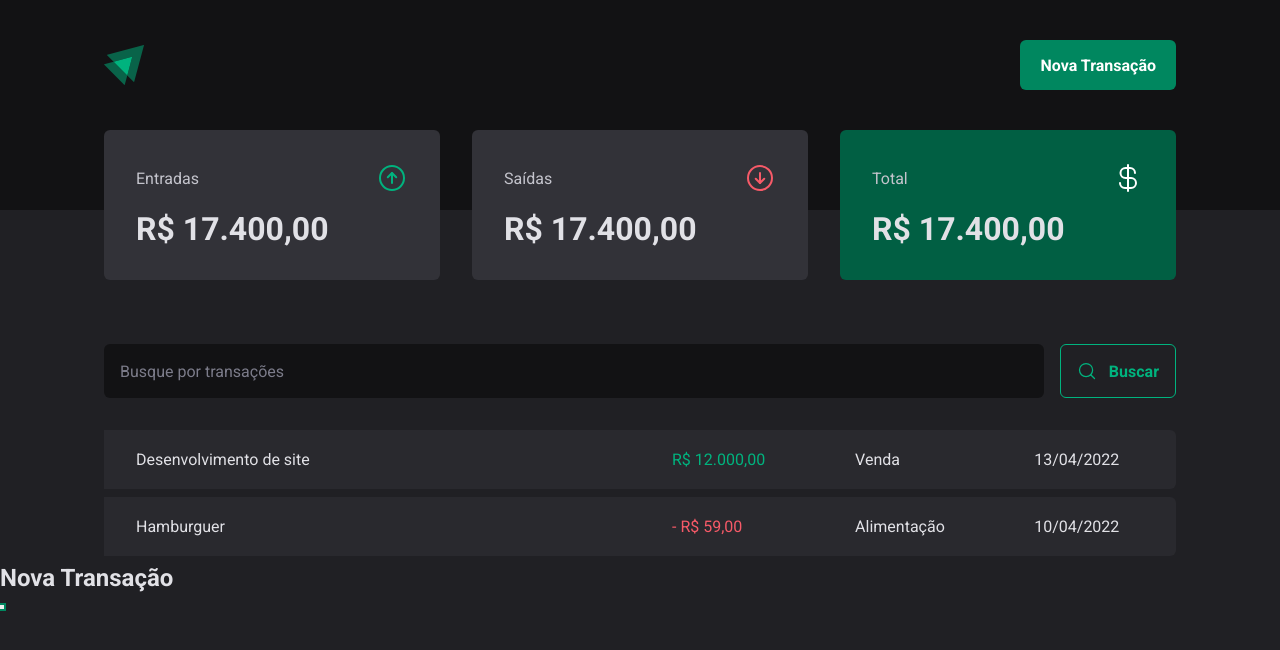
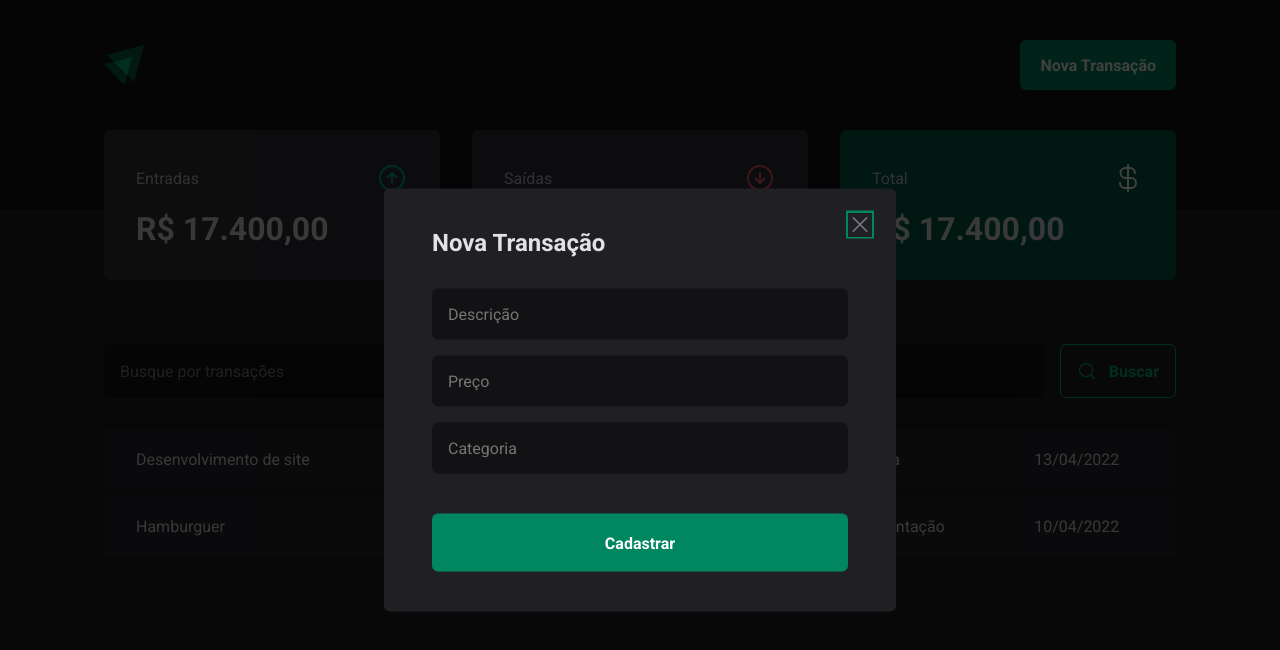
Before and after one commit to V-Matheus/DT-MONEY, a React (Vite) app: page / in a window 1280 px wide. Both pictures are taken after a click on the button "Nova Transação". Shown: the top 650 px of the page. Built offline with nearby package versions, Linux system fonts and the light colour scheme; a web font is replaced by a local one.

Commit message:
Modal de nova transacao

```diff
--- a/src/components/Header/index.tsx
+++ b/src/components/Header/index.tsx
@@ -2,6 +2,7 @@
 import * as Dialog from '@radix-ui/react-dialog';
 
 import logoImg from '../../assets/logo.svg';
+import { NewTransactionModal } from '../NewTransactionModal';
 
 export function Header() {
   return (
@@ -14,15 +15,9 @@
             <NewTransactionButton>Nova Transação</NewTransactionButton>
           </Dialog.Trigger>
 
-          <Dialog.Portal>
-            <Dialog.Overlay>
-              <Dialog.Content>
-                <Dialog.Title>Nova Transação</Dialog.Title>
-                <Dialog.Close/>
-              </Dialog.Content>
-            </Dialog.Overlay>
+          <NewTransactionModal>
 
-          </Dialog.Portal>
+          </NewTransactionModal>
 
         </Dialog.Root>
       </HeaderContent>
--- /dev/null
+++ b/src/components/NewTransactionModal/index.tsx
@@ -0,0 +1,27 @@
+import * as Dialog from '@radix-ui/react-dialog';
+import { CloseButton, Content, Overlay } from './styles';
+import { X } from 'phosphor-react';
+
+export function NewTransactionModal() {
+  return (
+    <Dialog.Portal>
+      <Overlay />
+
+      <Content>
+        <CloseButton>
+          <X size={24}/>
+        </CloseButton>
+
+        <Dialog.Title>Nova Transação</Dialog.Title>
+
+        <form action="">
+          <input type="text" placeholder="Descrição" required />
+          <input type="text" placeholder="Preço" required />
+          <input type="text" placeholder="Categoria" required />
+
+          <button type="submit">Cadastrar</button>
+        </form>
+      </Content>
+    </Dialog.Portal>
+  );
+}
--- /dev/null
+++ b/src/components/NewTransactionModal/styles.ts
@@ -0,0 +1,71 @@
+import styled from 'styled-components';
+import * as Dialog from '@radix-ui/react-dialog';
+
+export const Overlay = styled(Dialog.Overlay)`
+  position: fixed;
+  width: 100vw;
+  height: 100vh;
+  inset: 0;
+  background: rgba(0, 0, 0, 0.75);
+`;
+
+export const Content = styled(Dialog.Content)`
+  min-width: 32rem;
+  border-radius: 6px;
+  padding: 2.5rem 3rem;
+  background: ${(props) => props.theme['gray-800']};
+
+  position: fixed;
+  top: 50%;
+  left: 50%;
+  transform: translate(-50%, -50%);
+
+  form {
+    margin-top: 2rem;
+    display: flex;
+
+    flex-direction: column;
+    gap: 1rem;
+  }
+
+  input {
+    border-radius: 6px;
+    border: 0;
+    background: ${(props) => props.theme['gray-900']};
+    color: ${(props) => props.theme['gray-300']};
+    padding: 1rem;
+
+    &:hover {
+      color: ${(props) => props.theme['gray-500']};
+    }
+  }
+
+  button[type='submit'] {
+    height: 58px;
+    border: 0;
+    background: ${(props) => props.theme['green-500']};
+    color: ${(props) => props.theme.white};
+    font-weight: bold;
+    padding: 0 1.125rem;
+    border-radius: 6px;
+
+    margin-top: 1.5rem;
+    cursor: pointer;
+
+    &:hover {
+      background: ${(props) => props.theme['green-700']};
+      transition: background-color 0.2s;
+    }
+  }
+`;
+
+export const CloseButton = styled(Dialog.Close)`
+  position: absolute;
+  background: transparent;
+  border: 0;
+  top: 1.5rem;
+  right: 1.5rem;
+  line-height: 0;
+  cursor: pointer;
+  color: ${(props) => props.theme['gray-500']};
+`;
```
